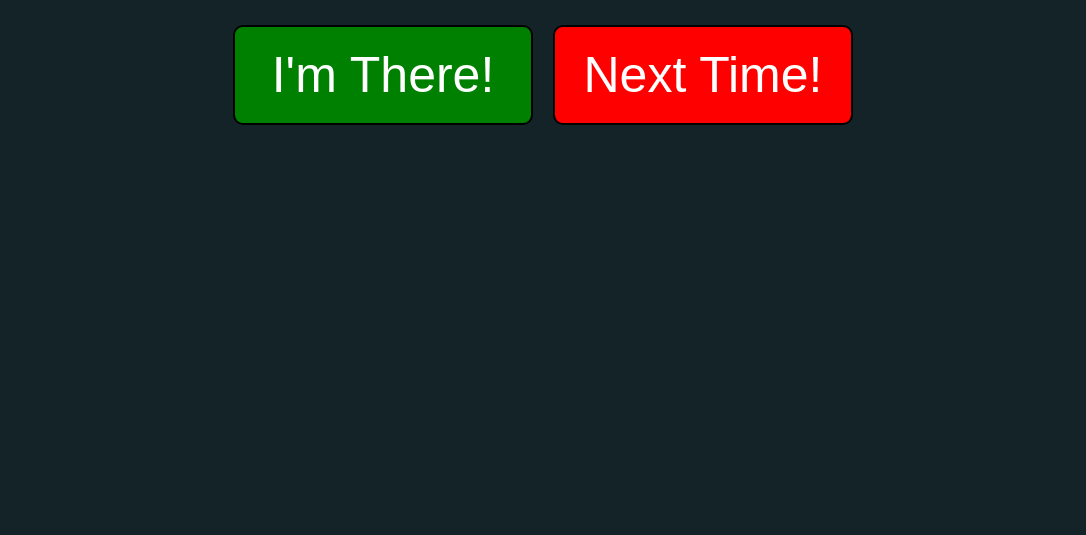
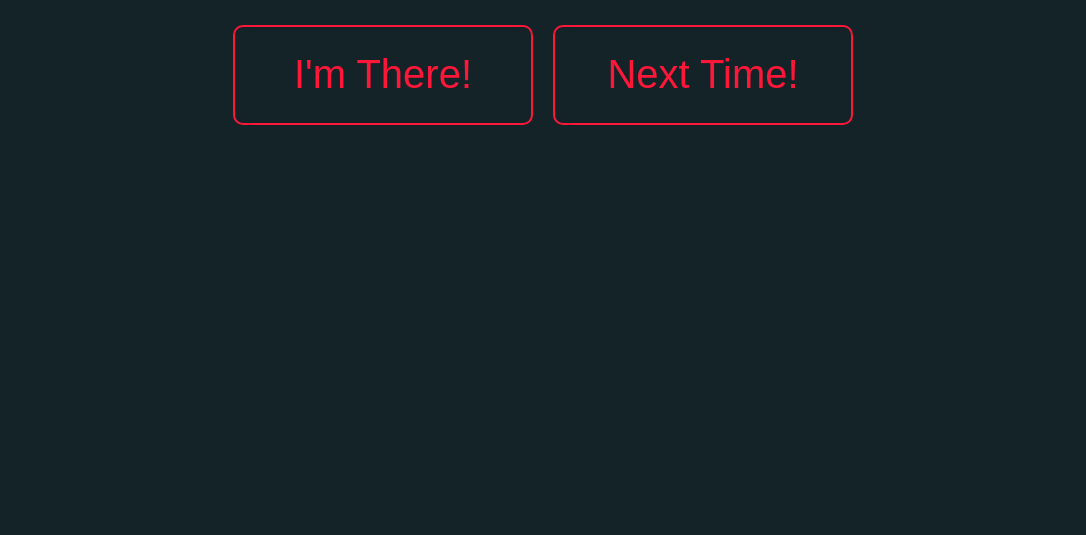
Before and after one commit to SlingShot121/Marlize-21st, a plain HTML site: page RSVP.html in a window 1280 px wide. Shown: the part 265-800 px from the top of the page, without its empty margins (97-1183 px from the left). Drawn offline with nearby package versions, Linux system fonts and the light colour scheme.

Commit message:
Update RSVP.css

```diff
--- a/RSVP.css
+++ b/RSVP.css
@@ -12,6 +12,7 @@ body {
 
   h1 {
     font-size: 50px;
+    color: #fff;
     margin-bottom: 30px;
   }
 
@@ -23,28 +24,32 @@ h1 {
   button {
     width: 300px;
     height: 100px;
-    font-size: 50px;
+    font-size: 40px;
     text-align: center;
     display: flex;
     justify-content: center;
     align-items: center;
-    border: 2px solid black;
+    border: 2px solid #FE1739;
+    color: #FE1739;
     border-radius: 10px;
+    transition: all 0.3s ease;
   }
 
+  button:hover {
+    background-color: #FE1739;
+    color: #fff;
+    cursor: pointer;
+  }
 
   .checkmark {
-    background-color: green;
-    color: white;
+    background-color: #142328;
     margin: 10px;
   }
 
   .cross {
-    background-color: red;
-    color: white;
+    background-color: #142328;
     margin: 10px;
   }
-
 
   .checkmark.animate {
     width: 600px;
```
Lines whose indentation alone changed are shown as unchanged.
